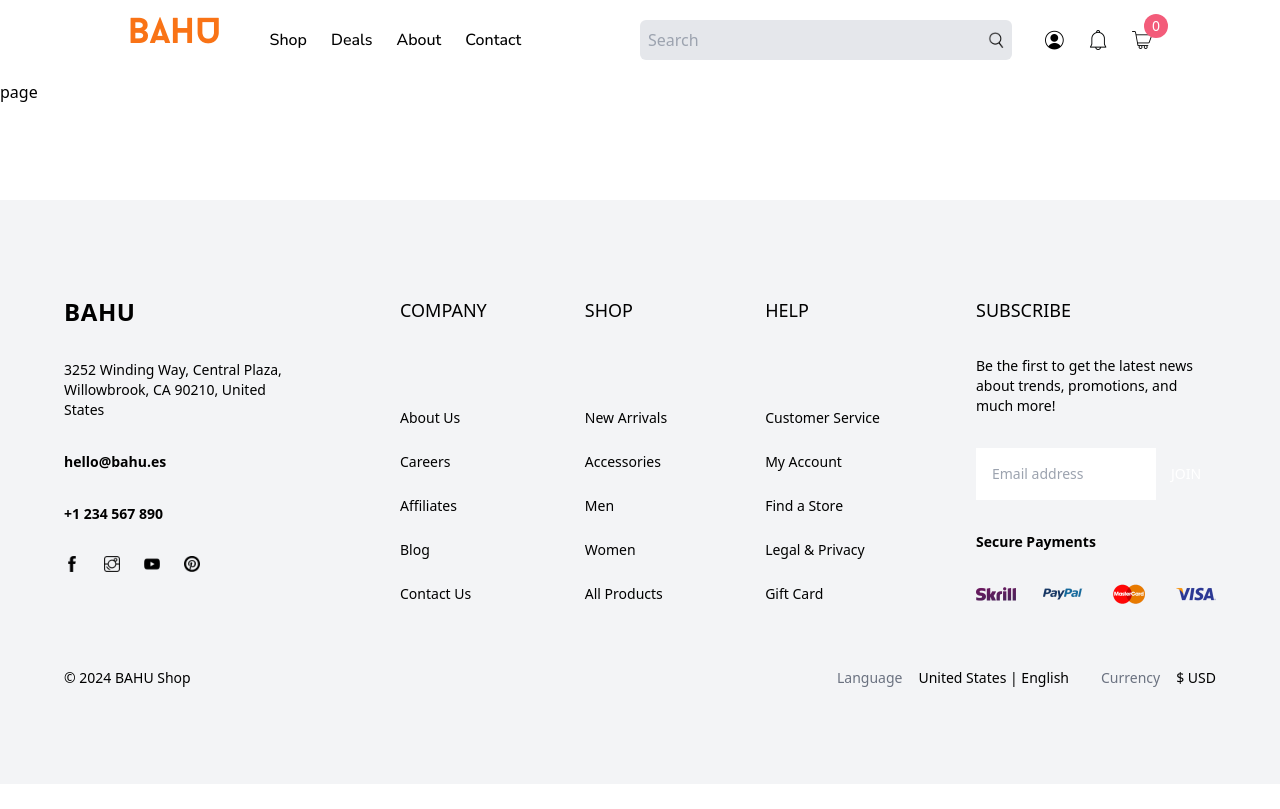
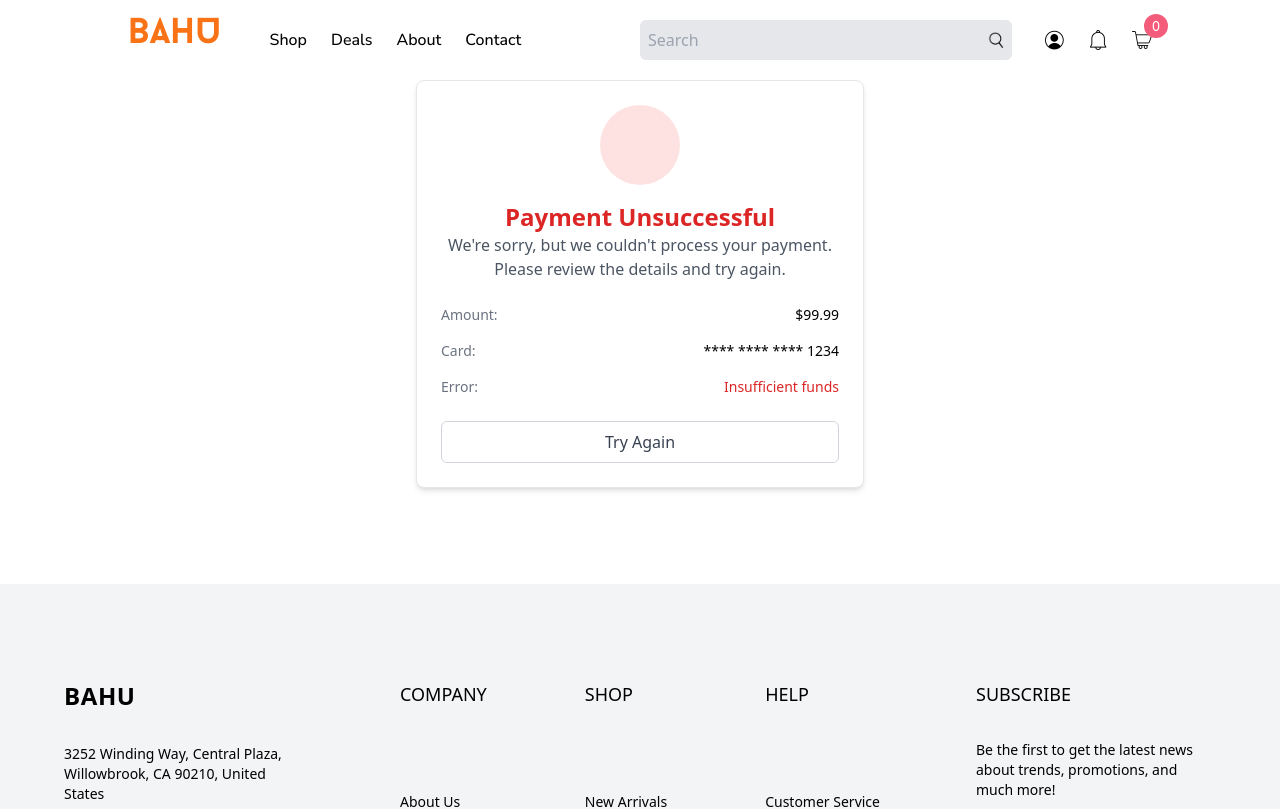
Before and after one commit to mattg07/bahu-nextjs-ecommerce, a Next.js app: page /error in a window 1280 px wide. Shown: the top 809 px of the page. Built offline with nearby package versions, Linux system fonts and the light colour scheme; no server answers.

Commit message:
stripe checkout done

```diff
--- a/package.json
+++ b/package.json
@@ -14,6 +14,7 @@
     "@stripe/stripe-js": "^4.9.0",
     "canvas-confetti": "^1.9.3",
     "framer-motion": "^11.11.8",
+    "lucide-react": "^0.453.0",
     "next": "14.2.14",
     "next-auth": "^4.24.8",
     "next-sanity": "^9.5.0",
--- a/src/app/api/checkout/route.ts
+++ b/src/app/api/checkout/route.ts
@@ -1,24 +1,31 @@
 import { NextResponse } from "next/server";
-const stripe = require("stripe")(process.env.STRIPE_SECRET_KEY);
+
+interface StripeProduct {
+  price: string;
+  quantity: number;
+}
 
 export const POST = async (request: any) => {
-  const { products } = request.json();
+  const stripe = require("stripe")(process.env.STRIPE_SECRET_KEY);
+
+  const { products } = await request.json();
   let activeProducts = await stripe.products.list({ active: true });
 
   try {
     for (const product of products) {
-      const matchedProducts = activeProducts?.find(
+      const matchedProducts = activeProducts?.data?.find(
         (stripeProduct: any) =>
           stripeProduct.name.toLowerCase() === product.name.toLowerCase()
       );
 
-      if (matchedProducts == undefined) {
-        const prod = await stripe.products.create({
+      if (matchedProducts === undefined) {
+        await stripe.products.create({
           name: product.name,
           default_price_data: {
             currency: "usd",
-            unit_amount: product.price * 100,
+            unit_amount: Math.round(product.price * 100),
           },
+          images: product.images,
         });
       }
     }
@@ -29,35 +36,31 @@
 
   activeProducts = await stripe.products.list({ active: true });
 
-  let stripeProducts: never[] = []
+  const stripeProducts: StripeProduct[] = [];
+
   for (const product of products) {
-    const stripeProducts = activeProducts?.find(
+    const matchedProduct = activeProducts?.data.find(
       (stripeProduct: any) =>
         stripeProduct.name.toLowerCase() === product.name.toLowerCase()
     );
 
-   if(stripeProducts){
-    stripeProducts.push(
-        {
-            price: stripe?.default_price,
-            quantity: product.quantity,
-        },
+    if (matchedProduct && matchedProduct.default_price) {
+      stripeProducts.push({
+        price: matchedProduct.default_price,
+        quantity: product.quantity,
 
-    )
-   }
+      });
+    }
   }
 
-
-
-  // Create Checkout Sessions from body params.
   const session = await stripe.checkout.sessions.create({
-    line_items:stripeProducts,
+    line_items: stripeProducts,
     mode: "payment",
-    success_url: ``,
-    cancel_url: ``,
+    success_url: `http://localhost:3000/success`,
+    cancel_url: `http://localhost:3000/`,
   });
 
   return NextResponse.json({
-    data: "Hello World",
+    url: session.url,
   });
 };
--- a/src/app/error/page.tsx
+++ b/src/app/error/page.tsx
@@ -1,9 +1,47 @@
-import React from 'react'
+"use client";
+import { motion } from "framer-motion";
+import Image from "next/image";
+import Link from "next/link";
+import React from "react";
 
-function page() {
+function ErrorPage() {
+
+
+
   return (
-    <div>page</div>
-  )
+    <div className="max-w-md w-full mx-auto border rounded-lg shadow-md p-6 bg-white">
+    <header className="text-center">
+      <div className="w-20 h-20 mx-auto mb-4 rounded-full bg-red-100 flex items-center justify-center">
+      </div>
+      <h2 className="text-2xl font-bold text-red-600">Payment Unsuccessful</h2>
+      <p className="text-gray-600">
+        We're sorry, but we couldn't process your payment. Please review the
+        details and try again.
+      </p>
+    </header>
+    <div className="mt-6 space-y-4">
+      <div className="flex items-center justify-between text-sm">
+        <span className="text-gray-500">Amount:</span>
+        <span className="font-medium">$99.99</span>
+      </div>
+      <div className="flex items-center justify-between text-sm">
+        <span className="text-gray-500">Card:</span>
+        <span className="font-medium flex items-center">
+          **** **** **** 1234
+        </span>
+      </div>
+      <div className="flex items-center justify-between text-sm">
+        <span className="text-gray-500">Error:</span>
+        <span className="font-medium text-red-600">Insufficient funds</span>
+      </div>
+    </div>
+    <footer className="mt-6">
+      <button className="w-full py-2 px-4 border border-gray-300 rounded-md text-gray-700 hover:bg-gray-100">
+        Try Again
+      </button>
+    </footer>
+  </div>
+  );
 }
 
-export default page
+export default ErrorPage;
--- a/src/components/CartModal.tsx
+++ b/src/components/CartModal.tsx
@@ -7,9 +7,40 @@
 import { urlFor } from "@/sanity/lib/image";
 import image from "next/image";
 function CartModal() {
+  interface ProductsToSend {
+    name: string;
+    price: number;
+    images: string[];
+    quantity: number;
+  }
   const { totalPrice, cartItems, qty, showCart, setShowCart }: any =
     useContext(CartContext);
-console.log(cartItems)
+  console.log(cartItems);
+
+  const handleCheckout = async () => {
+    const productsToSend: ProductsToSend[] = cartItems.map((product: any) => ({
+      name: product.name,
+      price: product.price,
+      images: product.images.map((image: string) => urlFor(image).url()),
+      quantity: product.quantity,
+    }));
+
+    try {
+      const response = await fetch("http://localhost:3000/api/checkout", {
+        method: "POST",
+        headers: { "Content-Type": "application-json" },
+        body: JSON.stringify({ products: productsToSend }),
+      });
+      const data = await response.json();
+      if(data.url){
+        window.location.href = data.url
+      }
+    } catch (error) {
+      console.log("Error during checkout", error);
+      throw error;
+    }
+  };
+
   return (
     <div className="w-max absolute p-4 rounded-md shadow-[0_3px_10px_rgb(0,0,0,0.2)] bg-white top-12 right-0 flex flex-col gap-6 z-20 ">
       {!cartItems || cartItems.length === 0 ? (
@@ -20,10 +51,8 @@
             <div key={index} className="text-black flex flex-col ">
               <h1 className="overflow-hidden h-8">
                 <div className="flex flex-row items-center ">
-
-                {product.name}
-              <h1 className="text-sm ml-2 opacity-60">{product.price}$</h1>
-
+                  {product.name}
+                  <h1 className="text-sm ml-2 opacity-60">{product.price}$</h1>
                 </div>
               </h1>
               <div className="flex  flex-row justify-between">
@@ -35,14 +64,12 @@
                 />
                 <div className="flex flex-col ">
                   <div className="flex flex-row justify-around">
-
-                <h1 className="mr-2">Quantity:</h1>
-                <h1>{product.quantity}</h1>
+                    <h1 className="mr-2">Quantity:</h1>
+                    <h1>{product.quantity}</h1>
                   </div>
-                <h1>${product.quantity * product.price}</h1>
+                  <h1>${product.quantity * product.price}</h1>
                 </div>
               </div>
-
             </div>
           ))}
 
@@ -62,7 +89,10 @@
                   View Cart
                 </button>
               </Link>
-              <button className="rounded-sm py-3 px-4 bg-black text-white ring-1 ring-gray-300">
+              <button
+                onClick={handleCheckout}
+                className="rounded-sm py-3 px-4 bg-black text-white ring-1 ring-gray-300"
+              >
                 Checkout
               </button>
             </div>
```
Also changed, not shown: 1 other file (tests, documents, lock files or other folders).
